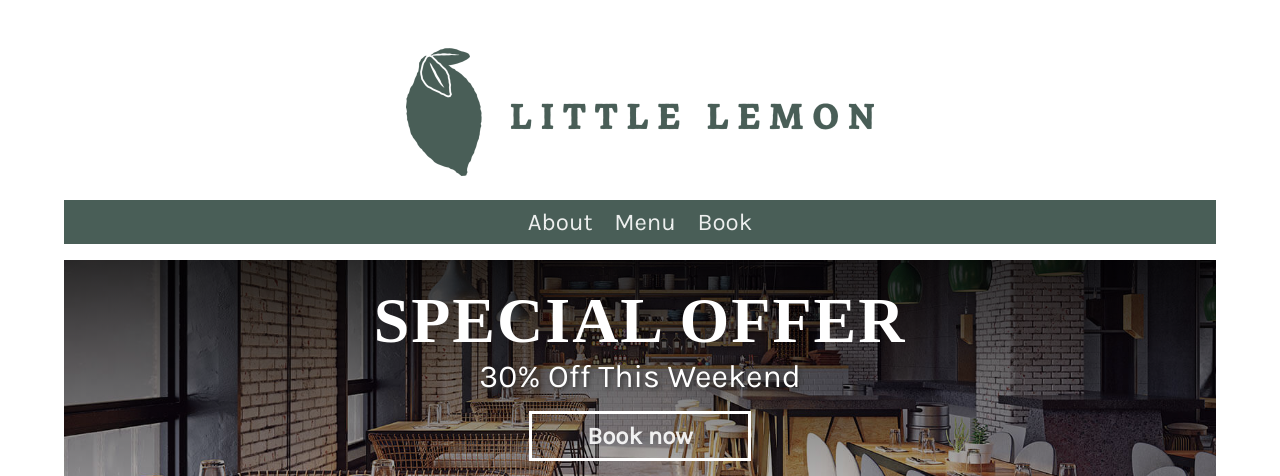
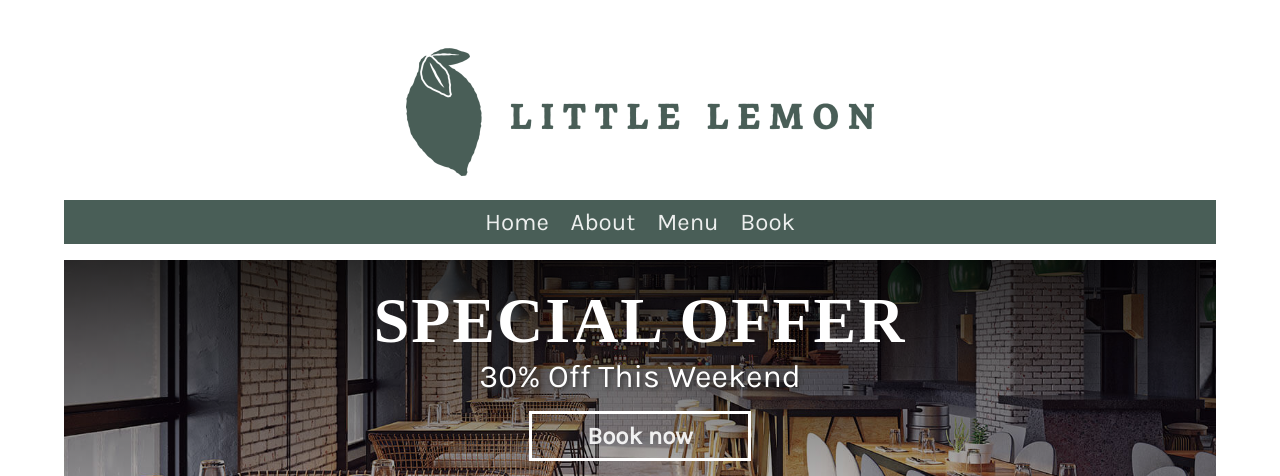
Before and after one commit to YIlyaA/Little-Lemon, a Django app: page /restaurant/ in a window 1280 px wide. Shown: the top 476 px of the page. Run offline with Django 5.2, Linux system fonts and the light colour scheme; some web fonts are replaced.

Commit message:
some fixes

```diff
--- a/littlelemon/restaurant/templates/index.html
+++ b/littlelemon/restaurant/templates/index.html
@@ -40,7 +40,7 @@
     </header>
     <nav>
       <ul>
-        {% comment %} <li><a href="{% url 'home' %}">Home</a></li> {% endcomment %}
+        <li><a href="#">Home</a></li>   {% comment %} {% url 'home' %} {% endcomment %}
         <li><a href="#">About</a></li>
         <li><a href="#">Menu</a></li>
         <li><a href="#">Book</a></li>
--- a/littlelemon/restaurant/views.py
+++ b/littlelemon/restaurant/views.py
@@ -39,5 +39,6 @@ class MenuItemsView(generics.ListCreateAPIView):
 
 
 class SingleMenuItemView(generics.RetrieveUpdateAPIView, generics.DestroyAPIView):
+    permission_classes = [IsAuthenticated]
     queryset = Menu.objects.all()
     serializer_class = MenuSerializer
```
